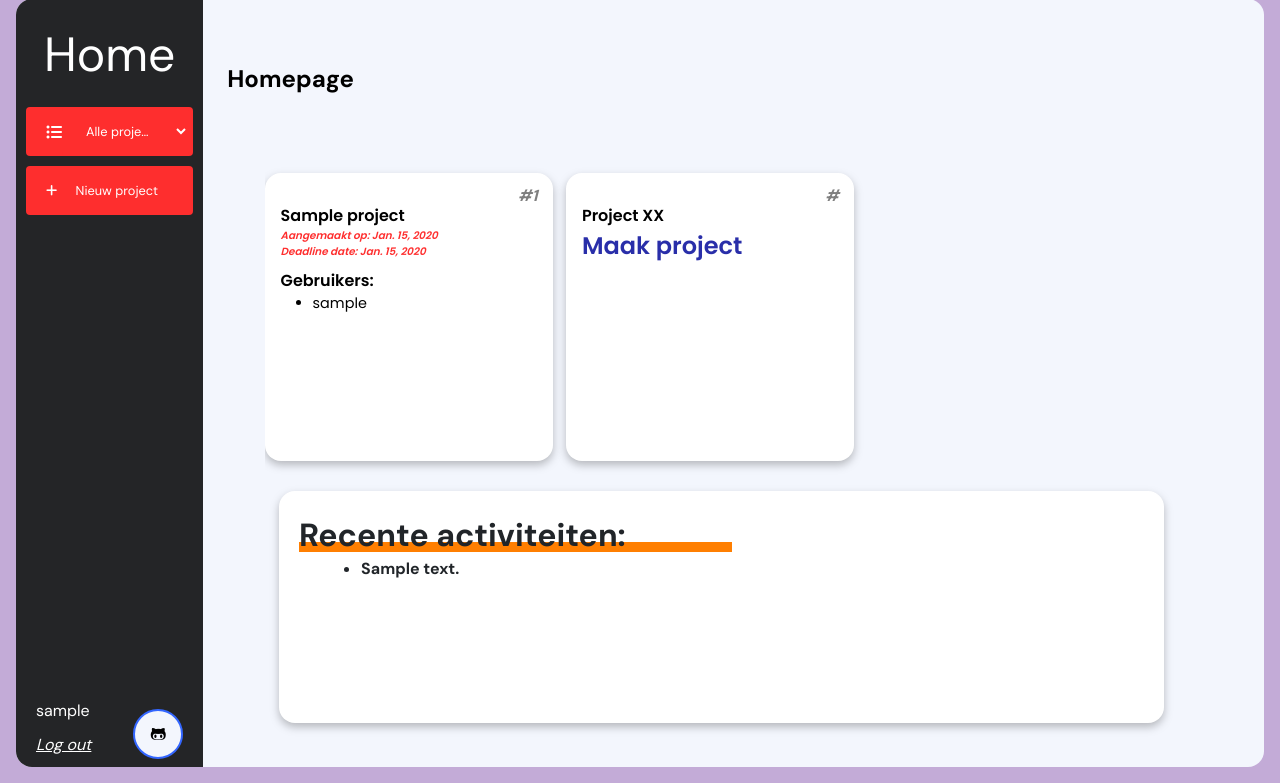
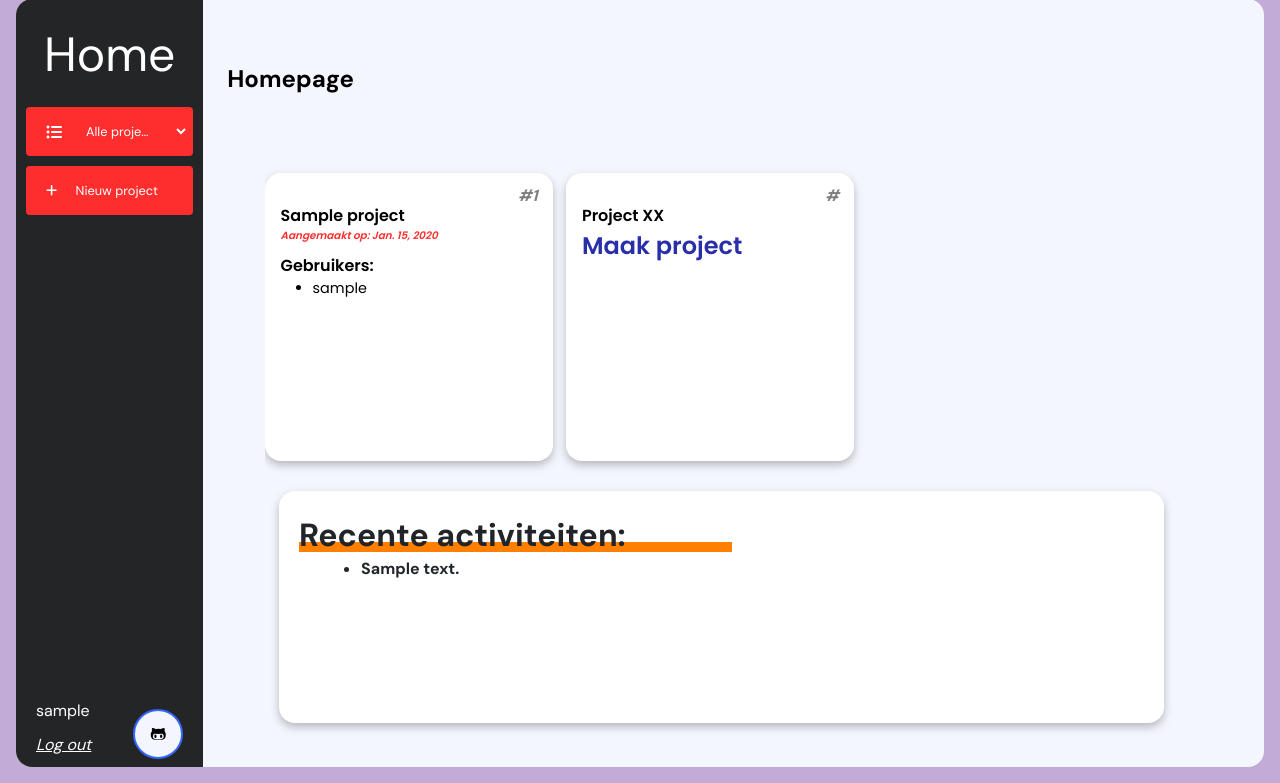
Before and after one commit to timvdlee/A4, a Django app: page / in a window 1280 px wide. Shown: the part 17-800 px from the top of the page. Run offline with Django 4.2, Linux system fonts and the light colour scheme; a user stored in the database is signed in; tables that the repository leaves empty hold one stand-in row (values such as "Sample post"); some libraries are stand-ins or nearby versions.

Commit message:
removed deadline!

```diff
--- a/Project_A4/templates/home.html
+++ b/Project_A4/templates/home.html
@@ -11,7 +11,6 @@
                             <p class="project-number">#{{ project.id }}</p>
                             <p class="project-titel"> {{ project.name }}</p>
                             <p class="project-datum">Aangemaakt op: {{ project.creation_date }} </p>
-                            <p class="project-datum">Deadline date: {{ project.deadline_date }}</p>
                             <p class="gebruikers">Gebruikers:</p>
                             <ul class="lijst">
                                 {% for user in project.members.all %}
```
